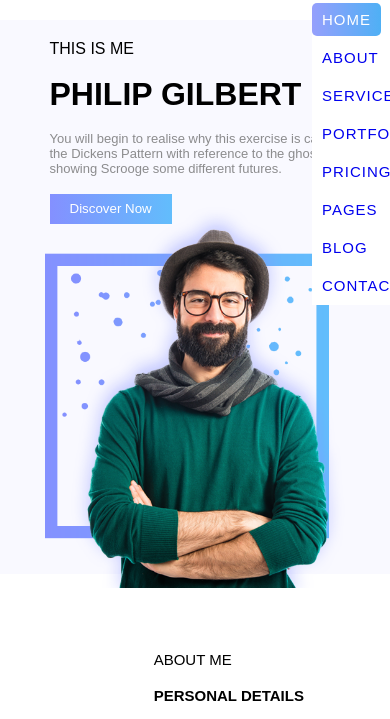
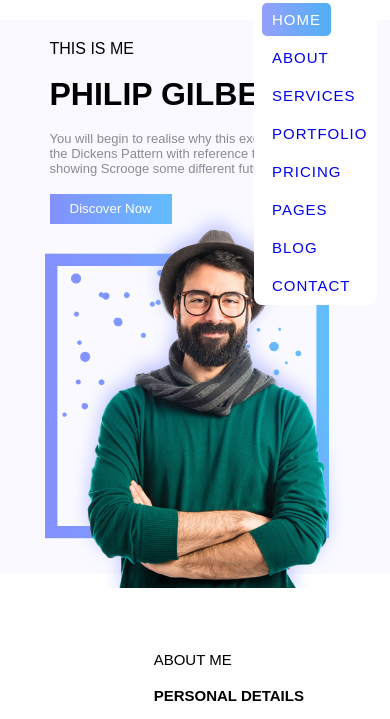
Before and after one commit to Abusayed987/personal_portfolio, a plain HTML site: page index.html in a window 390 px wide. Both pictures are taken after a click on the label 360 px from the left and 48 px from the top of the page. Shown: the part 60-779 px from the top of the page. Drawn offline with Linux system fonts and the light colour scheme.

Commit message:
mobile responsive

```diff
--- a/style.css
+++ b/style.css
@@ -41,6 +41,7 @@ nav ul a {
     font-weight: 500;
     letter-spacing: 1px;
     padding: 8px 10px;
+    margin-left: 8px;
     border-radius: 5px;
     transition: all  ease-out;
 }
@@ -435,7 +436,6 @@ footer #email{
     padding: 12px 25px;
     border: none;
     outline: none;
-    /* font-size: 15px; */
 }
 footer i{
     padding: 8px ;
@@ -575,14 +575,14 @@ footer div{
     }
     nav ul{
         display: block;
-        /* text-align: start; */
         position: fixed;
         left: 100%;
         background: #fff;
         text-align: center;
+        border-radius: 8px;
     }
     #click:checked ~ul {
-        left: 80%;
+        left: 65%;
     }
     nav ul li{
         padding: 10px 0;
```
